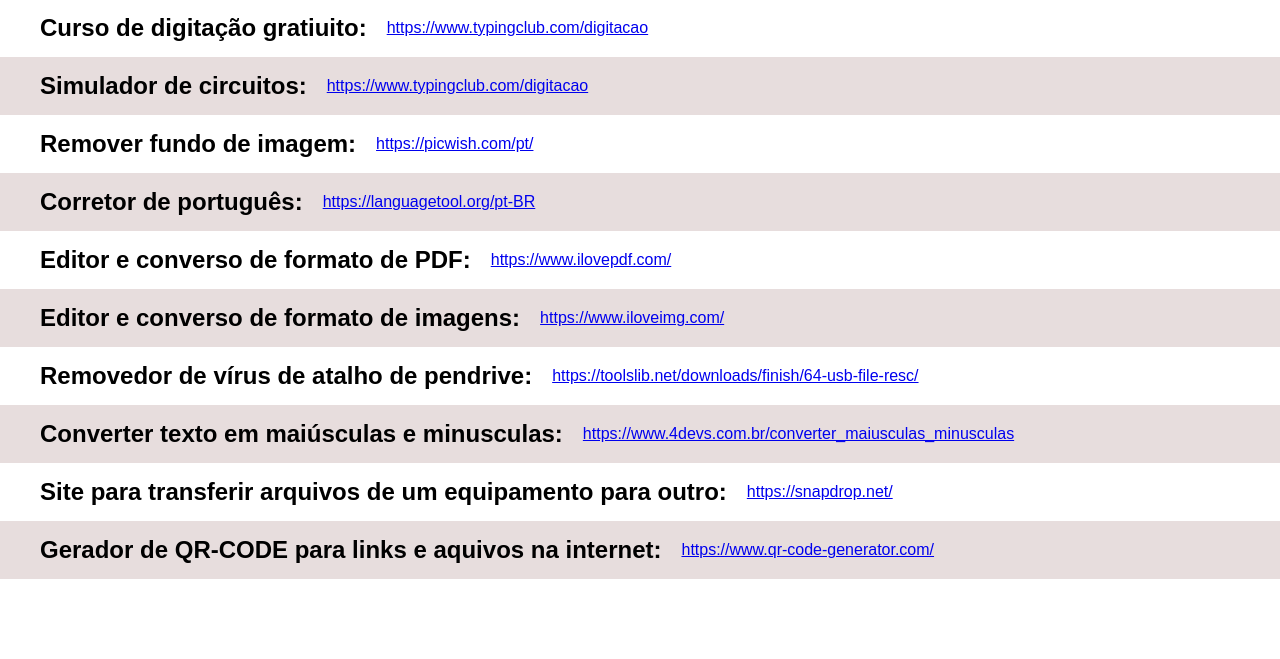
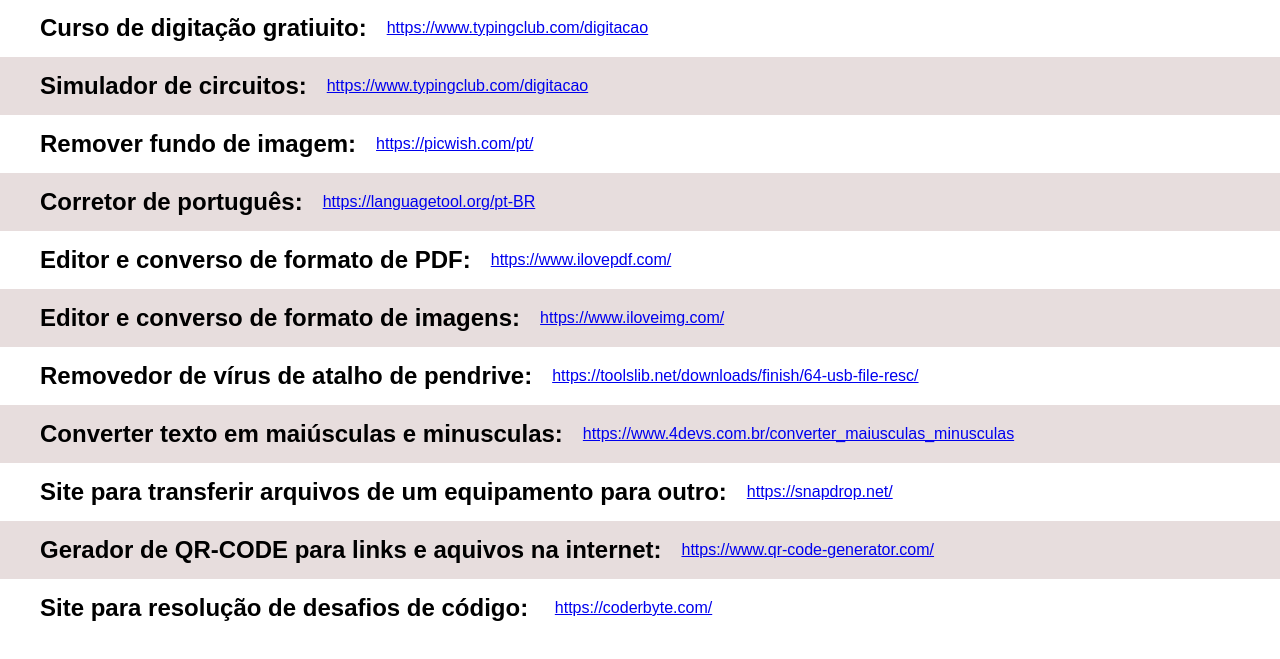
Before and after one commit to joaopaulocdemorais/ferramentas, a plain HTML site: page index.html in a window 1280 px wide. Shown: the part 69-728 px from the top of the page. Drawn offline with Linux system fonts and the light colour scheme.

Commit message:
https://coderbyte.com/

```diff
--- a/index.html
+++ b/index.html
@@ -76,6 +76,9 @@
         <section>
             <h2>Gerador de QR-CODE para links e aquivos na internet:  </h2><a href="https://www.qr-code-generator.com/" target="_blank">https://www.qr-code-generator.com/</a>
         </section>
+        <section>
+            <h2>Site para resolução de desafios de código:   </h2><a href="https://coderbyte.com/" target="_blank">https://coderbyte.com/</a>
+        </section>
     </main>
 </body>
 </html>
```
